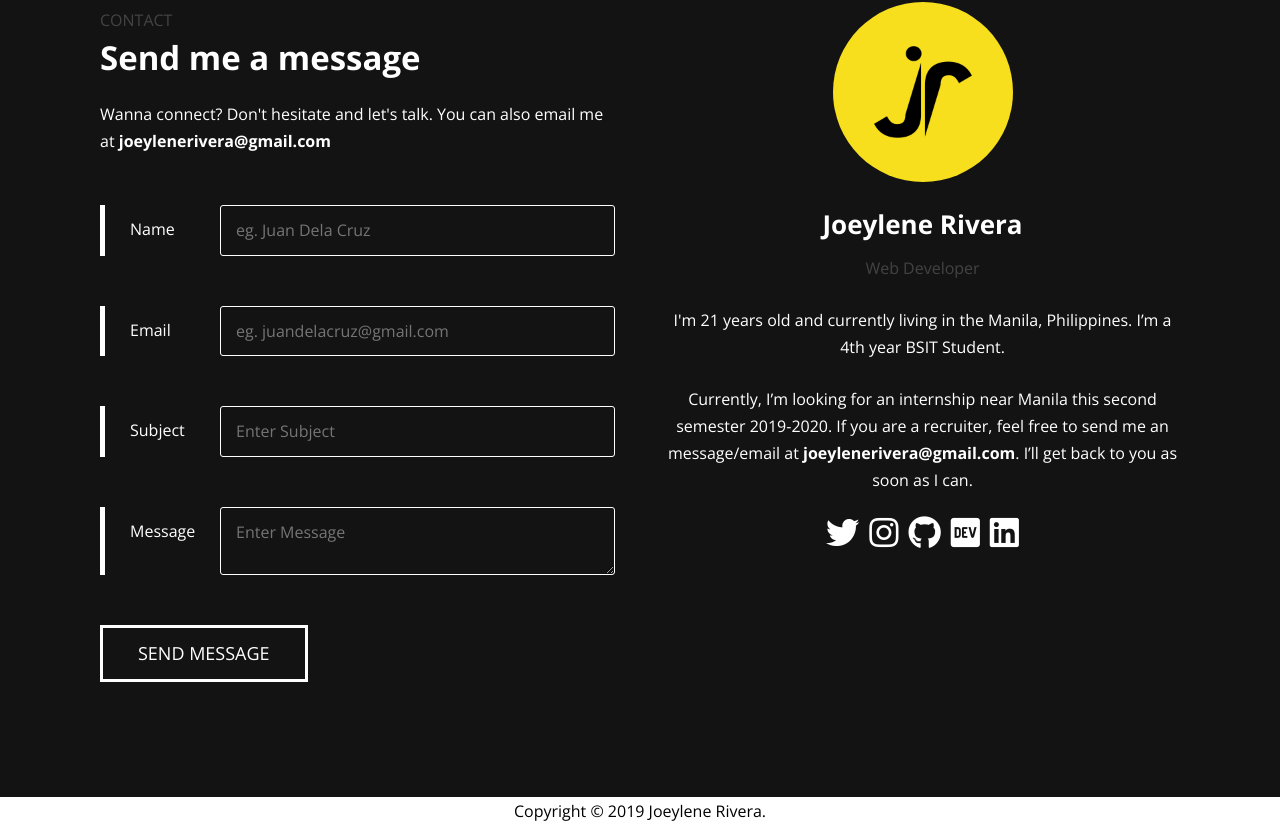
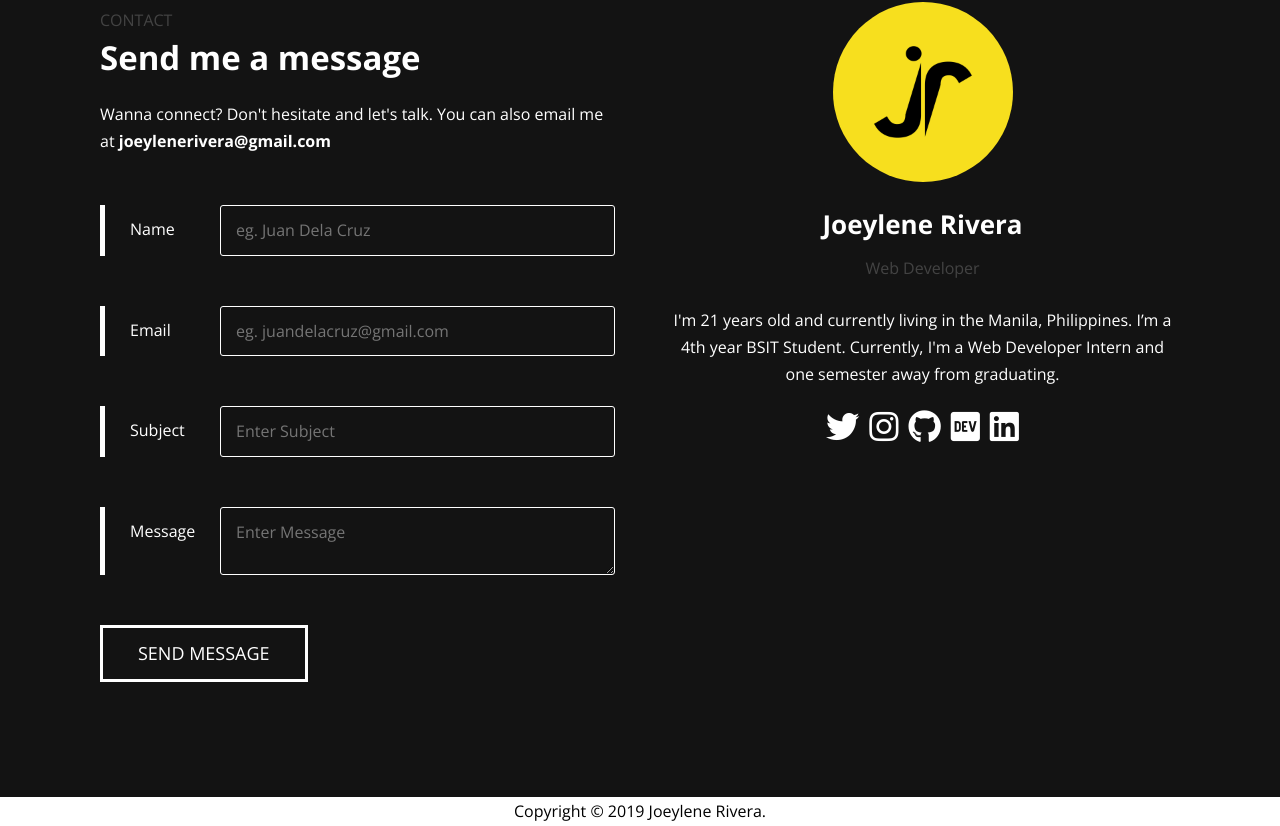
Before and after one commit to jorenrui/portfolio-v2, a React (Create React App) app: page / in a window 1280 px wide. Shown: the part 6247-7073 px from the top of the page. Built offline with nearby package versions, Linux system fonts and the light colour scheme.

Commit message:
Update Info

```diff
--- a/src/components/ContactSection/BriefInfo.js
+++ b/src/components/ContactSection/BriefInfo.js
@@ -12,14 +12,9 @@ function BriefInfo() {
             <h3 className="name">Joeylene Rivera</h3>
             <p className="title text-muted">Web Developer</p>
             <p>
-				I'm 21 years old and currently living in the Manila,
-				Philippines. I’m a 4th year BSIT Student.
-			</p>
-			<p>
-				Currently, I’m looking for an internship near Manila this second
-				semester 2019-2020. If you are a recruiter, feel free to send me
-				an message/email at <b>joeylenerivera@gmail.com</b>. I’ll get
-				back to you as soon as I can.
+                I'm 21 years old and currently living in the Manila, Philippines. I’m a 4th year
+                BSIT Student. Currently, I'm a Web Developer Intern and one semester away from
+                graduating.
             </p>
             <SocialMedia />
         </div>
```
Lines whose indentation alone changed are shown as unchanged.
